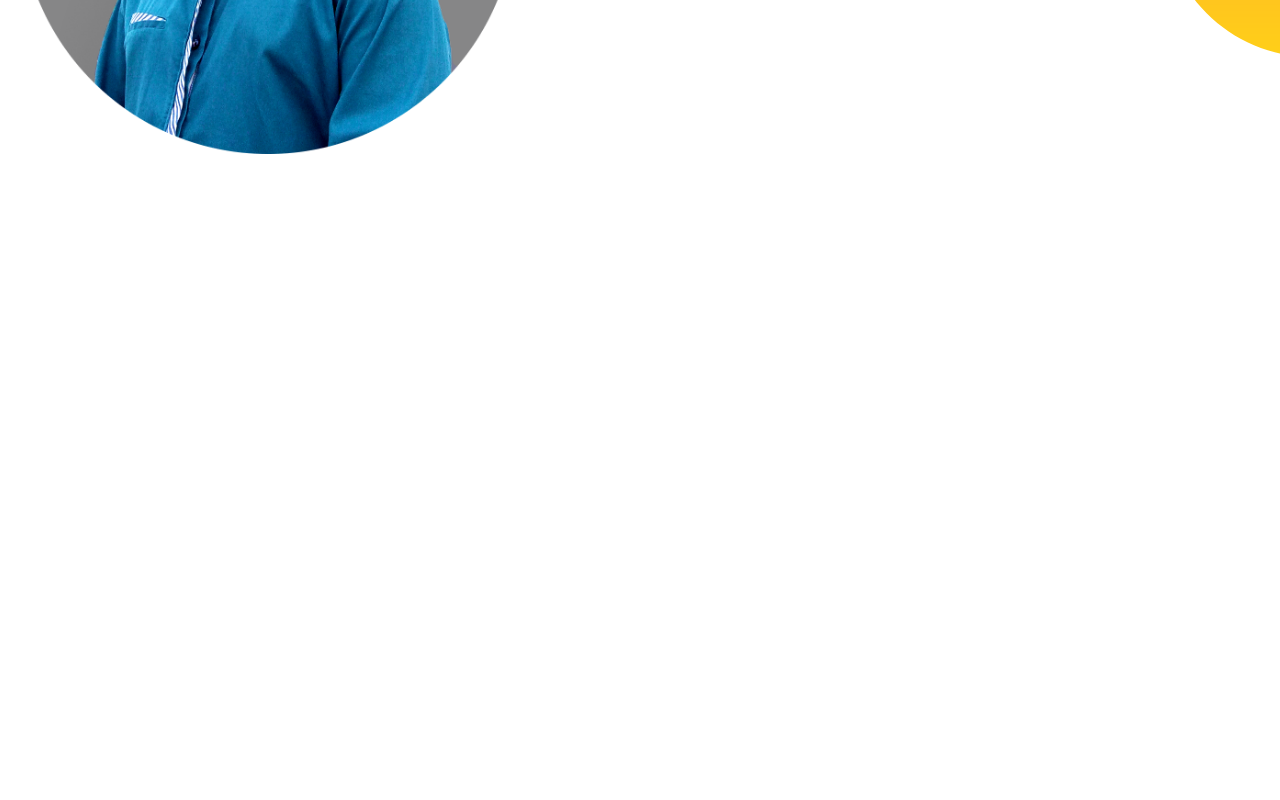
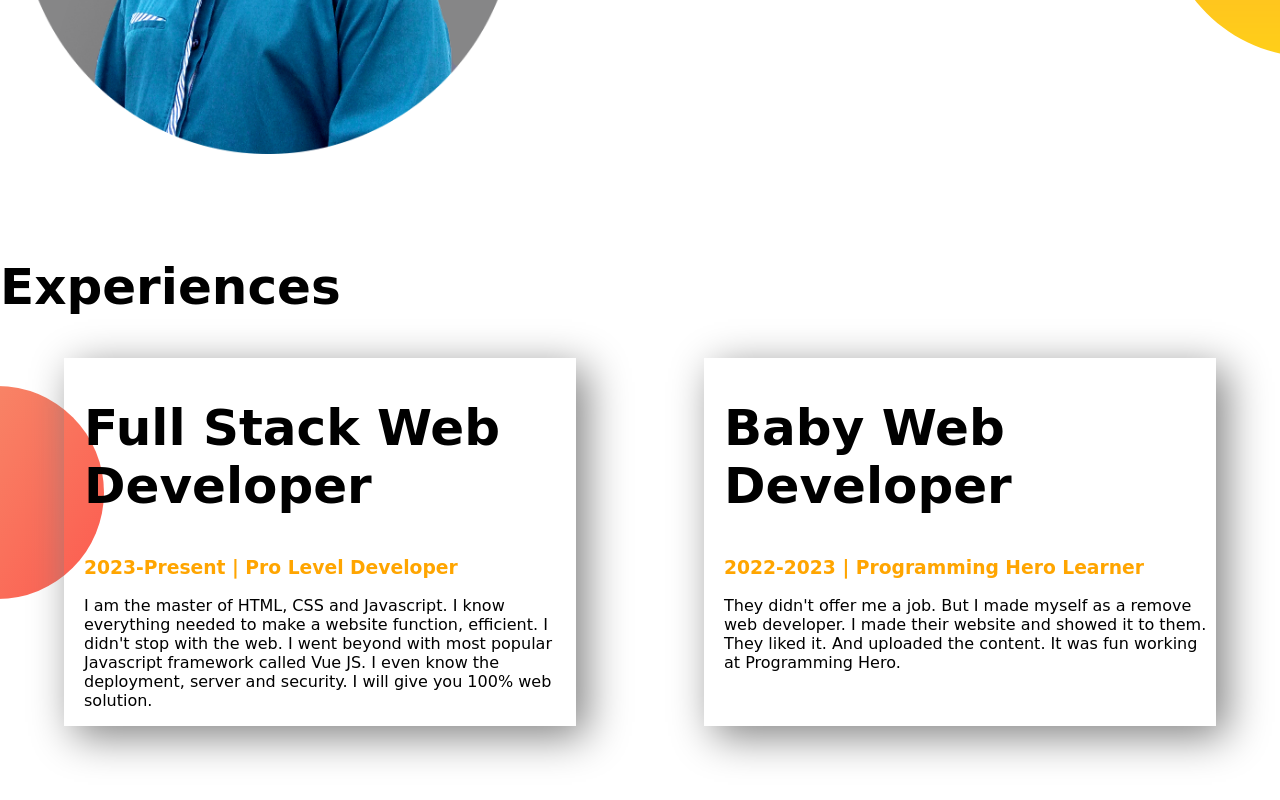
Before and after one commit to Wd-ruhul/portfolio, a plain HTML site: page index.html in a window 1280 px wide. Shown: the part 942-1742 px from the top of the page. Before the commit the page ends 1200 px from the top, so only its background shows below. Drawn offline with Linux system fonts and the light colour scheme; a web font is replaced by a local one.

Commit message:
add experience

```diff
--- a/index.html
+++ b/index.html
@@ -11,7 +11,7 @@
 <link rel="stylesheet" href="style.css">
 </head>
 <body>
-  <section class="top-banner">
+  <section class="top-banner flexible-container">
     <div class="half">
       <h1>Welcome To</h1>
     <h1> <span class="nm-orange">Ruhul Amin</span>  World!</h1>
@@ -25,7 +25,7 @@
 
   </section>
 
-  <section class="dream-bg">
+  <section class="dream-bg flexible-container">
     <div class="half">
       <img src="images/profile.png" alt="">
     </div>
@@ -36,6 +36,21 @@
       <a class="link-btn" target="_blank" href="#">Download Resume</a>
     </div>
   </section>
+  <section class="experience-area">
+    <h1>Experiences</h1>
+    <div class="flexible-container">
+      <div class="experience-item">
+        <h1>Full Stack Web Developer</h1>
+        <h3 class="nm-orange">2023-Present | Pro Level Developer</h3>
+        <p>I am the master of HTML, CSS and Javascript. I know everything needed to make a website function, efficient. I didn't stop with the web. I went beyond with most popular Javascript framework called Vue JS. I even know the deployment, server and security. I will give you 100% web solution.</p>
+      </div>
+      <div class="experience-item">
+        <h1>Baby Web Developer</h1>
+        <h3 class="nm-orange">2022-2023 | Programming Hero Learner</h3>
+        <p>They didn't offer me a job. But I made myself as a remove web developer. I made their website and showed it to them. They liked it. And uploaded the content. It was fun working at Programming Hero.</p>
+      </div>
+    </div>
+  </section>
 
 </body>
 </html>
--- a/style.css
+++ b/style.css
@@ -10,7 +10,7 @@ h1{
   color: orange;
 }
 
-section{
+.flexible-container{
   display: flex;
   margin-bottom: 100px;
 }
@@ -40,3 +40,15 @@ section{
   color: aliceblue;
   font-weight: 700;
 }
+.experience-area{
+  background-image: url(images/exp-bg.png);
+  background-repeat: no-repeat;
+  background-position: left;
+}
+.experience-item{
+  width: 40%;
+  margin-left: 5%;
+  margin-right: 5%;
+  padding-left: 20px;
+  box-shadow: 10px 10px 40px gray;
+}
```
